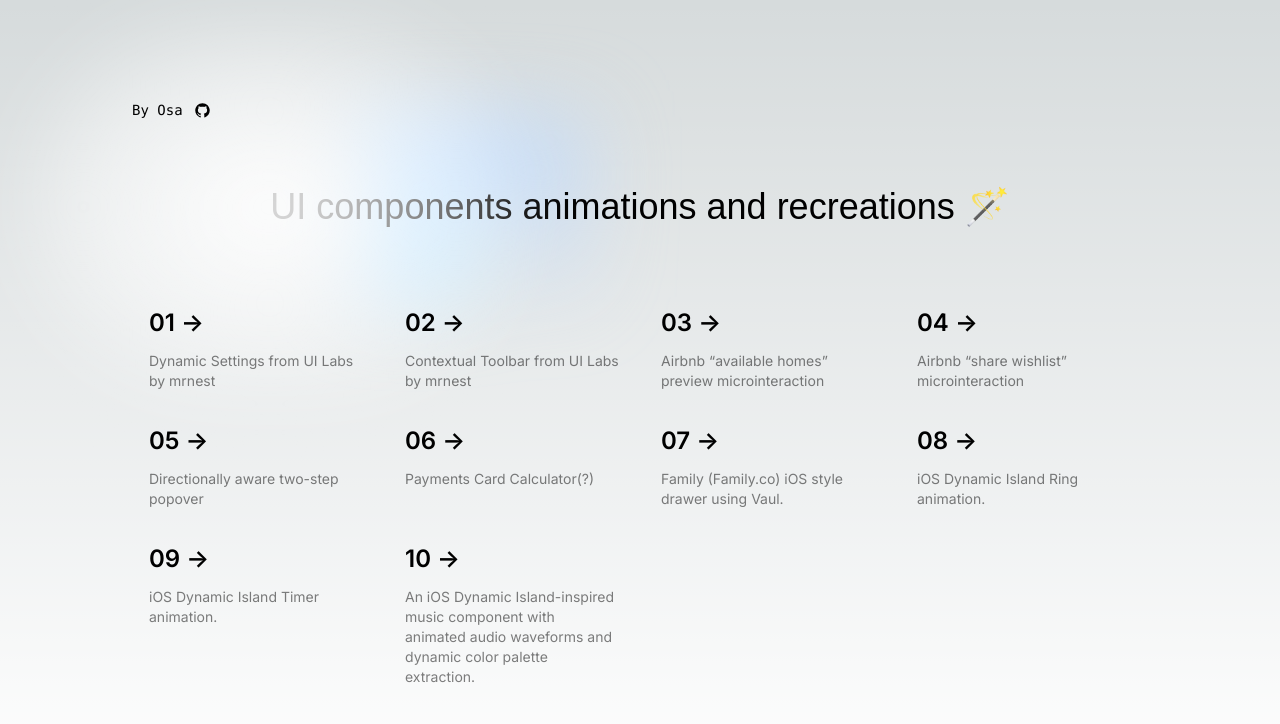
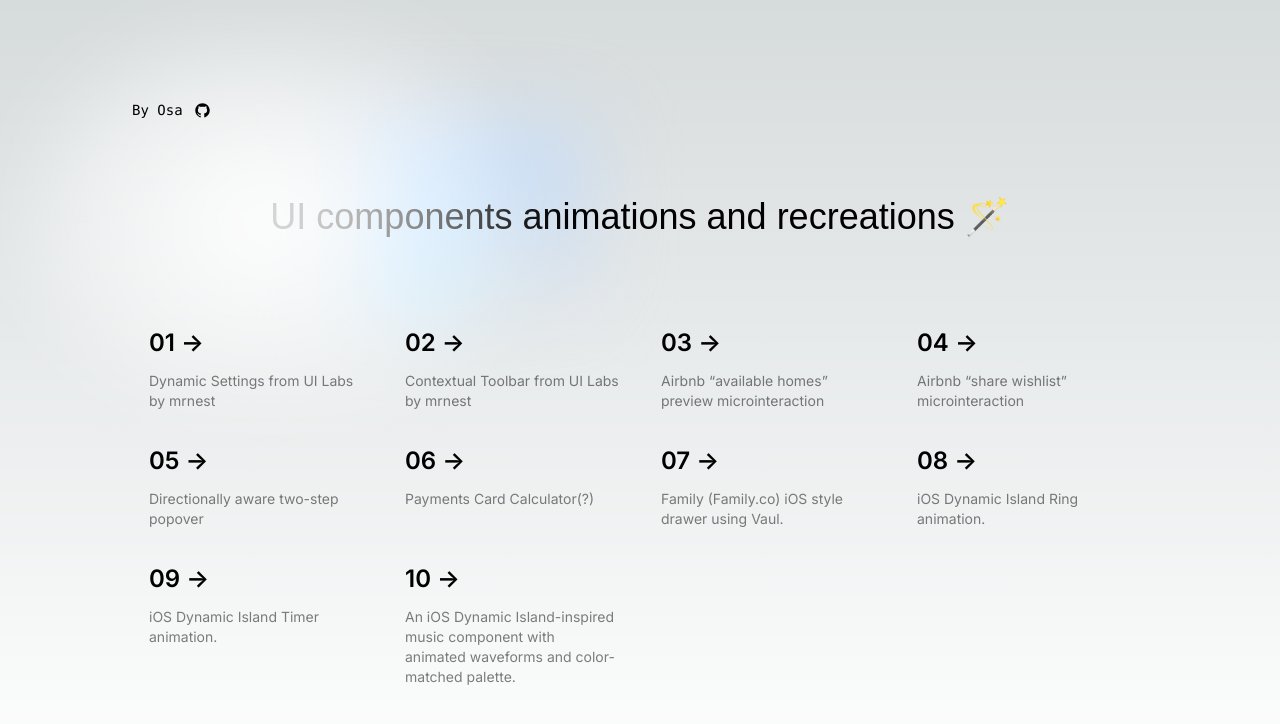
Before and after one commit to glamboyosa/animations, a Next.js app: page / in a window 1280 px wide. Shown: the top 724 px of the page. Built offline with nearby package versions, Linux system fonts and the light colour scheme; a web font is replaced by a local one.

Commit message:
update title again

```diff
--- a/src/app/page.tsx
+++ b/src/app/page.tsx
@@ -197,9 +197,8 @@ export default function Home() {
 					</h2>
 					<p className="m-0 max-w-[30ch] text-sm opacity-50">
 						An iOS Dynamic Island-inspired music
-						component with animated audio
-						waveforms and dynamic color palette
-						extraction.
+						component with animated waveforms and
+						color-matched palette.
 					</p>
 				</Link>
 			</div>
```
